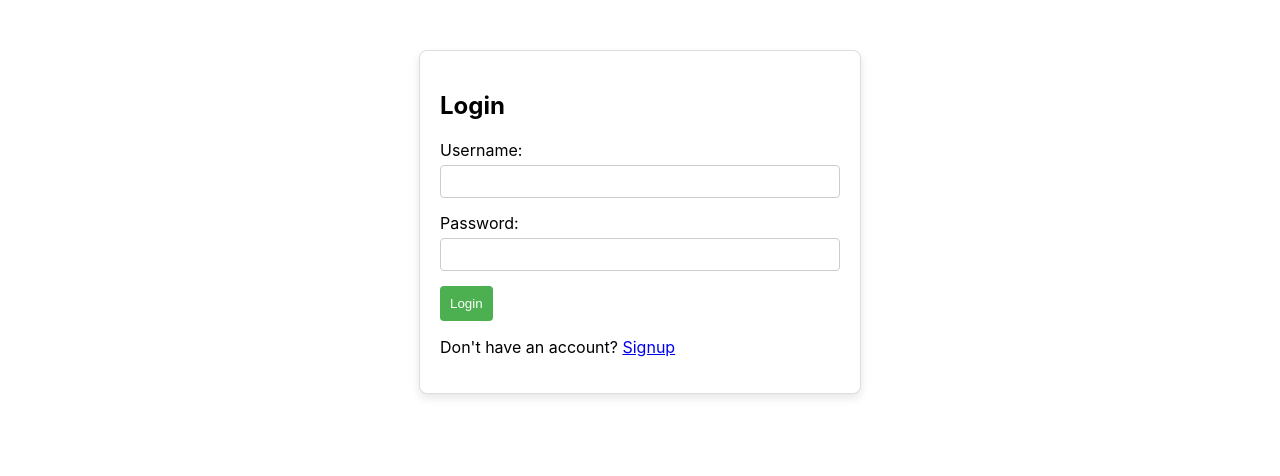
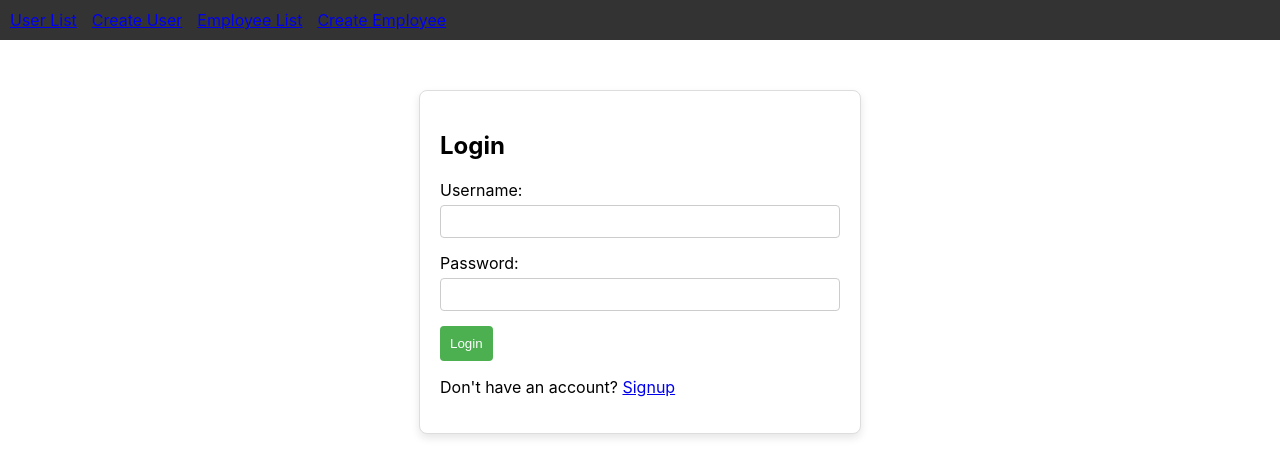
Before and after one commit to Matt-239/100723485_comp3123_assignment2_reactjs, a React (Create React App) app: page /login in a window 1280 px wide. Shown: the top 476 px of the page. Built offline with nearby package versions, Linux system fonts and the light colour scheme.

Commit message:
add navigation bar

```diff
--- a/src/App.css
+++ b/src/App.css
@@ -39,35 +39,30 @@
 }
 
 nav {
-  background-color: white;
+  background-color: #333;
   padding: 10px;
-  display: flex;
-  justify-content: space-between;
-  align-items: center;
 }
 
-.navbar-left h1 {
+ul {
+  list-style-type: none;
   margin: 0;
-  color: black;
-}
-
-.navbar-right {
-  list-style: none;
   padding: 0;
   display: flex;
 }
 
-.navbar-right li {
-  margin-right: 20px;
+li {
+  margin-right: 15px;
 }
 
 NavLink {
   text-decoration: none;
-  color: black;
-  padding: 8px;
-  border-radius: 4px;
+  color: #fff;
 }
 
-NavLink.active {
-  background-color: black;
+NavLink:hover {
+  color: #ccc;
 }
+
+.active {
+  font-weight: bold;
+}
--- a/src/App.js
+++ b/src/App.js
@@ -1,5 +1,5 @@
 import React from 'react';
-import { BrowserRouter as Router, Route, Routes, NavLink, Navigate } from 'react-router-dom';
+import { BrowserRouter as Router, Route, Routes, Navigate } from 'react-router-dom';
 import UserList from './components/UserList';
 import UserForm from './components/UserForm';
 import EmployeeList from './components/EmployeeList';
@@ -7,6 +7,7 @@ import EmployeeForm from './components/EmployeeForm';
 import EmployeeDetail from './components/EmployeeDetail';
 import Login from './components/Login';
 import Signup from './components/Signup';
+import NavBar from './components/NavBar';
 
 import './App.css';
 
@@ -24,6 +25,8 @@ function App() {
   return (
     <Router>
       <div>
+        <NavBar />
+
         <Routes>
           <Route path="/login" element={<Login />} />
           <Route path="/signup" element={<Signup />} />
@@ -32,6 +35,7 @@ function App() {
           <Route path="/employees" element={<PrivateRoute element={<EmployeeList />} />} />
           <Route path="/employees/create" element={<PrivateRoute element={<EmployeeForm />} />} />
           <Route path="/employees/:id" element={<PrivateRoute element={<EmployeeDetail />} />} />
+          {/* Redirect any unmatched route to the login page */}
           <Route path="/" element={<Navigate to="/login" />} />
         </Routes>
       </div>
--- /dev/null
+++ b/src/components/NavBar.js
@@ -0,0 +1,25 @@
+import React from 'react';
+import { NavLink } from 'react-router-dom';
+
+const NavBar = () => {
+  return (
+    <nav>
+      <ul>
+        <li>
+          <NavLink to="/users" activeClassName="active">User List</NavLink>
+        </li>
+        <li>
+          <NavLink to="/users/create" activeClassName="active">Create User</NavLink>
+        </li>
+        <li>
+          <NavLink to="/employees" activeClassName="active">Employee List</NavLink>
+        </li>
+        <li>
+          <NavLink to="/employees/create" activeClassName="active">Create Employee</NavLink>
+        </li>
+      </ul>
+    </nav>
+  );
+};
+
+export default NavBar;
```
